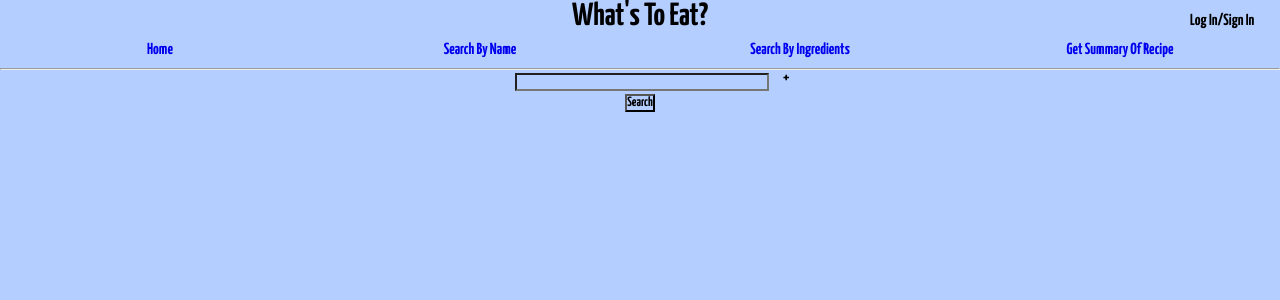
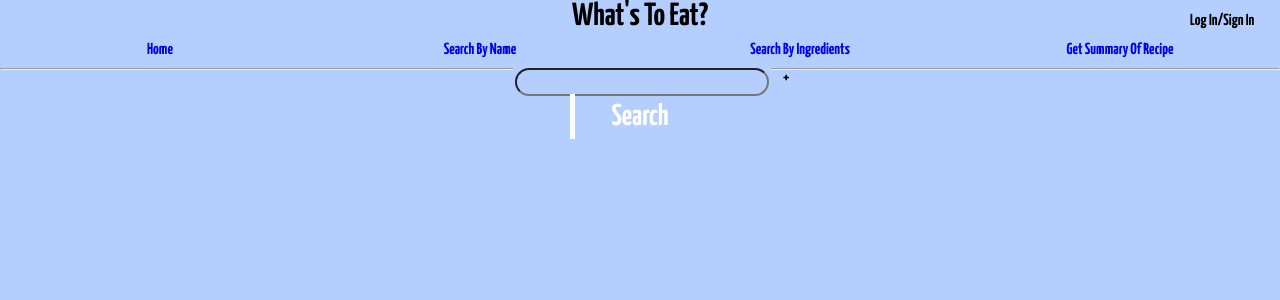
Before and after one commit to sjxliu/recipe-search-frontend, a React (Create React App) app: page /ingredientSearch in a window 1280 px wide. Shown: the top 300 px of the page. Built offline with nearby package versions, Linux system fonts and the light colour scheme.

Commit message:
search by indgres

```diff
--- a/src/components/Home.jsx
+++ b/src/components/Home.jsx
@@ -1,16 +1,20 @@
-import {Link} from 'react-router-dom'
-import "./styles/home.css"
+import { Link } from "react-router-dom";
+import "./styles/home.css";
 
-function Home(){
-    return(
-    <div className='home-container'>
-            <h3 className='greeting'>Welcome to the Recipeantor!</h3>
-            <p className='desc'>Find fullfiling and new recipes</p>
-            <div className='to-app' style={{display: 'flex', justifyContent: 'center'}}>
-                <Link className='button' to='/nameSearch'><button>Search a recipe by name</button></Link>
-            </div>
-        </div>
-    )
+function Home() {
+  return (
+    <div className="home-container">
+      <h3 className="greeting">Welcome to the Recipeantor!</h3>
+      <p className="desc">Find fullfiling and new recipes</p>
+      <div
+        className="to-app"
+      >
+        <Link className="button" to="/nameSearch">
+          <button>Search Recipes</button>
+        </Link>
+      </div>
+    </div>
+  );
 }
 
-export default Home
+export default Home;
--- a/src/components/IngredientBar.jsx
+++ b/src/components/IngredientBar.jsx
@@ -1,30 +1,50 @@
-import {useState, useEffect} from 'react'
+import { useState, useEffect } from "react";
+import "./styles/bar.css";
 
 function IngredientBar(props) {
-    let [query, setQuery] = useState('')
-    let [results, setResults] = useState([])
+  let [query, setQuery] = useState("");
+  let [results, setResults] = useState([]);
 
-    useEffect(() => {
-        if(query){
-            fetch(`https://api.spoonacular.com/food/ingredients/search?query=${query}&apiKey=${process.env.REACT_APP_API_KEY}&number=4`)
-            .then(res => res.json())
-            .then(res => setResults(res.results))
-        } else {
-            setResults([])
-        }
-    }, [query])
+  useEffect(() => {
+    if (query) {
+      fetch(
+        `https://api.spoonacular.com/food/ingredients/search?query=${query}&apiKey=${process.env.REACT_APP_API_KEY}&number=4`
+      )
+        .then((res) => res.json())
+        .then((res) => setResults(res.results));
+    } else {
+      setResults([]);
+    }
+  }, [query]);
 
-    const suggestions = results.map((result, index) => <p onClick={(e) => {
-        props.addIngredient(result.name)
-        setQuery(result.name)
-    }} style={{padding: '4px 0', border: '1px solid black', borderTop: '0', width: '255px', margin: 'auto'}} key={index}>{result.name}</p>)
+  const suggestions = results.map((result, index) => (
+    <p
+      onClick={(e) => {
+        props.addIngredient(result.name);
+        setQuery(result.name);
+      }}
+      key={index}
+      className="suggestions"
+    >
+      {result.name}
+    </p>
+  ));
 
-    return(
-        <div style={{position: 'relative', width: '258px', margin: '10px auto'}}>
-            <input style={{width: '250px'}} onChange={(e) => setQuery(e.target.value)} value={query}/>
-            <div style={{position: 'absolute', top: '25px', left: '0.4px', zIndex: 10, backgroundColor: 'white'}} onClick={(e) => e.target.parentNode.style = 'display: none'}>{suggestions ? suggestions : null}</div>
-        </div>
-    )
+  return (
+    <div className="div1">
+      <input
+        className="input"
+        onChange={(e) => setQuery(e.target.value)}
+        value={query}
+      />
+      <div
+        className="click"
+        onClick={(e) => (e.target.parentNode.style = "display: none")}
+      >
+        {suggestions ? suggestions : null}
+      </div>
+    </div>
+  );
 }
 
-export default IngredientBar
+export default IngredientBar;
--- /dev/null
+++ b/src/components/styles/bar.css
@@ -0,0 +1,44 @@
+@import url("https://fonts.googleapis.com/css2?family=Yanone+Kaffeesatz:wght@700&display=swap");
+
+* {
+  font-family: "Yanone Kaffeesatz", sans-serif;
+  margin: 0;
+  padding: 0;
+  text-decoration: none;
+  list-style-type: none;
+  outline: none;
+  background-color: rgb(180, 206, 255);
+}
+
+.suggestions {
+  padding: 4px 0;
+
+  border: 1px solid black;
+
+  border-top: 10px;
+  font-size: 1.5rem;
+  width: 255px;
+  height: 50px;
+  margin: auto;
+}
+
+.div1 {
+  position: relative;
+  width: 258px;
+  margin: 10px auto;
+}
+
+.input {
+  width: 250px;
+  height: fit-content;
+  border-radius: 20px;
+  font-size: 1.5rem;
+}
+
+.click {
+  position: "absolute";
+  top: "25px";
+  left: "0.4px";
+  z-index: 10;
+  background-color: "white";
+}
--- a/src/components/styles/home.css
+++ b/src/components/styles/home.css
@@ -10,19 +10,64 @@
   background-color: rgb(180, 206, 255);
 }
 
-.home-container{
+.home-container {
   border: 5px dotted red;
   border-radius: 20px;
   padding: 30px;
   margin: 30px;
   background-color: rgb(180, 206, 255);
+  min-height: 100%;
+  height: 100%;
+  height: auto;
 }
 
-.greeting{font-size: 5rem;}
-.desc{
+.greeting {
+  font-size: 5rem;
+}
+.desc {
   font-size: 2rem;
 }
 
-.to-app{}
+.to-app {
+  display: "flex";
+  justify-content: "center";
+}
 
-.button{}
+button {
+  width: 140px;
+  height: 45px;
+  font-size: 30px;
+  cursor: pointer;
+  border: none;
+  outline: none;
+  background: transparent;
+  color: white;
+  font-weight: 700;
+  position: relative;
+  transition: all 0.5s;
+  z-index: 1;
+}
+
+button::before {
+  content: "";
+  position: absolute;
+  top: 0;
+  left: 0;
+  width: 5px;
+  height: 100%;
+  background-color: white;
+  z-index: -1;
+  transition: all 0.5s;
+}
+
+button:hover::before {
+  width: 100%;
+}
+
+button:hover {
+  color: black;
+}
+
+button:active:before {
+  background: #b9b9b9;
+}
```
Lines whose indentation alone changed are shown as unchanged.
